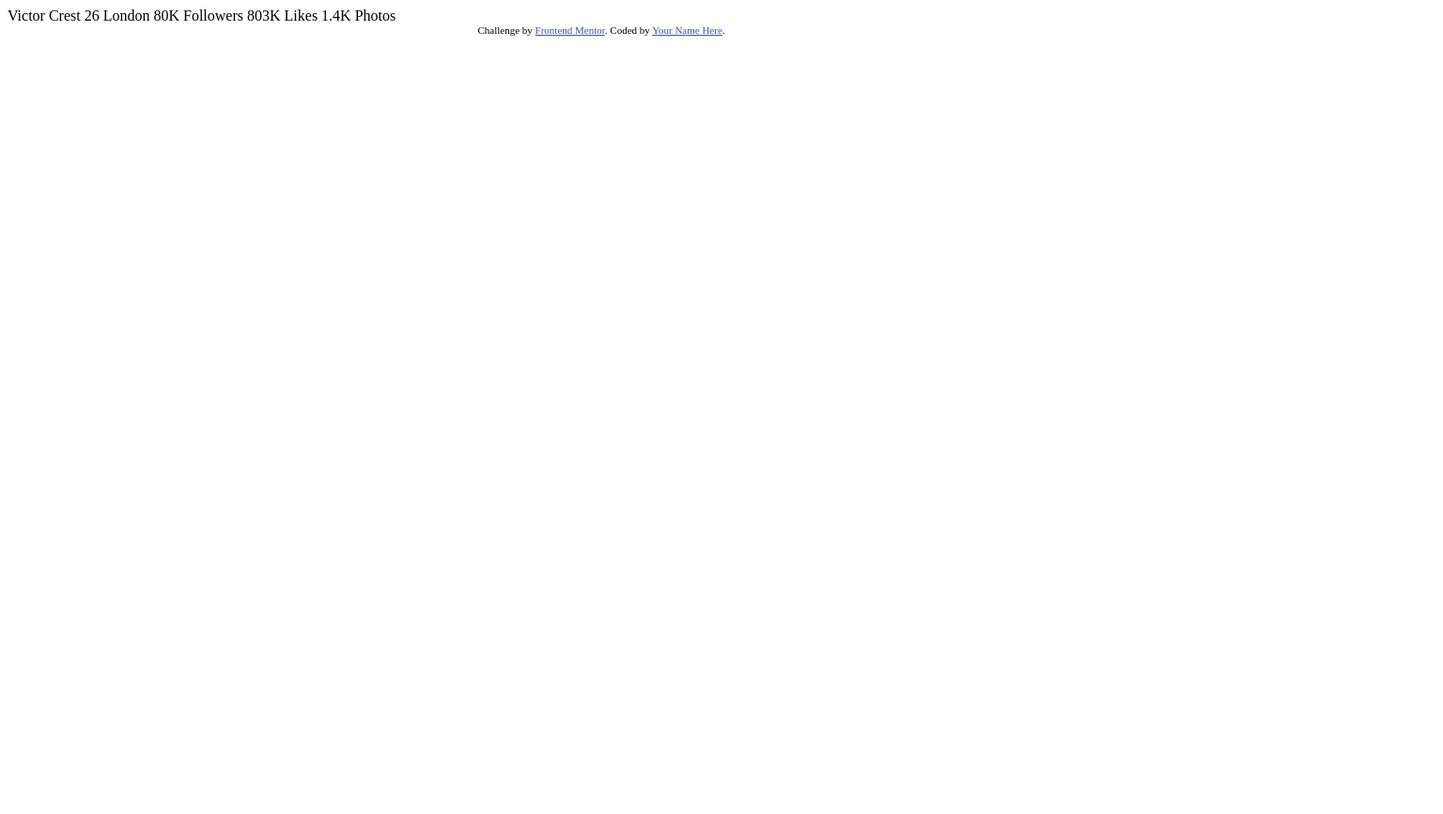
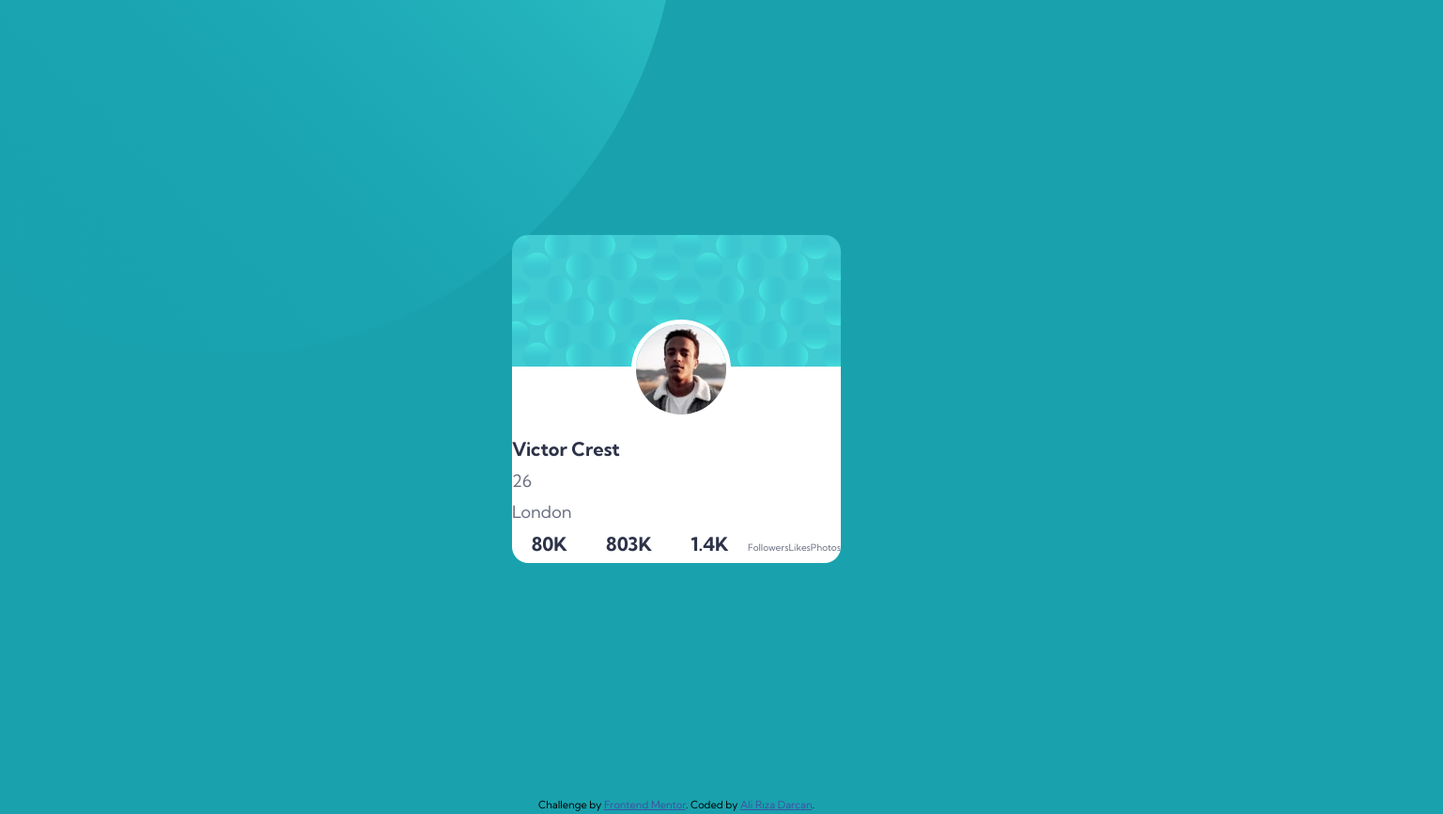
Before and after one commit to alidarcan/profile-card-component-main, a plain HTML site: page index.html in a window 1280 px wide. Shown: the top 866 px of the page at 94% size, 1536 px wide, since content can reach past the window. Before the commit the page ends 800 px from the top, so only its background shows below. Drawn offline with Linux system fonts and the light colour scheme.

Commit message:
html updated css added

```diff
--- /dev/null
+++ b/css/styles.css
@@ -0,0 +1,111 @@
+/***************Main Selectors******************/
+body {
+  width: 1440px;
+  height: 900px;
+  margin: 0;
+  font-family: 'Kumbh Sans', sans-serif;
+  font-size: 10px;
+  background-color: hsl(185, 75%, 39%);
+}
+
+h1 {
+  color: hsl(229, 23%, 23%);
+  display: inline-block;
+  text-align: center;
+  margin: 0 auto;
+
+}
+
+p {
+  color: hsl(227, 10%, 46%);
+}
+
+hr {
+  color: hsl(0, 0%, 59%);
+}
+
+span {
+  font-size: 18px;
+}
+
+/************Class Selectors*********************/
+.background {
+  width: 1440px;
+  height: 900px;
+  background-color: hsl(185, 75%, 39%);
+}
+
+.bg-bot {
+  position: absolute;
+  bottom: -150%;
+  right: -20%;
+  z-index: 0;
+}
+
+.bg-top {
+  position: absolute;
+  top: -75%;
+  left: -20%;
+  z-index: 0;
+}
+
+.card {
+  display: flex;
+  flex-direction: column;
+  flex-wrap: nowrap;
+  justify-content: center;
+  align-items: stretch;
+  align-content: stretch;
+  margin: 250px 545px;
+  border-radius: 5%;
+  overflow: hidden;
+}
+.top-container {
+  z-index: 1;
+  width: 350px;
+  height: 140px;
+  display: block;
+  flex-grow: 0;
+  flex-shrink: 1;
+  flex-basis: auto;
+  align-self: auto;
+  order: 0;
+
+}
+
+.photo-container {
+  z-index: 2;
+  display: inline-block;
+  position: absolute;
+  margin-left: 127px;
+  margin-top: -60px;
+
+}
+.mid-container {
+  z-index: 1;
+  width: 350px;
+  display: block;
+  flex-grow: 0;
+  flex-shrink: 1;
+  flex-basis: auto;
+  align-self: auto;
+  order: 1;
+  background-color: white;
+  padding-top: 75px;
+}
+.bottom-container {
+  z-index: 1;
+  width: 350px;
+  display: flex;
+  flex-grow: 0;
+  flex-shrink: 1;
+  flex-basis: auto;
+  align-self: auto;
+  order: 2;
+  background-color: white;
+}
+
+.profile-pic {
+  border: solid 5px white;
+  border-radius: 50%;
+}
--- a/index.html
+++ b/index.html
@@ -1,35 +1,72 @@
 <!DOCTYPE html>
 <html lang="en">
+
 <head>
   <meta charset="UTF-8">
   <meta name="viewport" content="width=device-width, initial-scale=1.0"> <!-- displays site properly based on user's device -->
+  <link rel="stylesheet" href="css/styles.css">
+  <link rel="icon" type="image/png" sizes="32x32" href="./images/favicon-32x32.png">
+  <link rel="preconnect" href="https://fonts.googleapis.com">
+  <link rel="preconnect" href="https://fonts.gstatic.com" crossorigin>
+  <link href="https://fonts.googleapis.com/css2?family=Kumbh+Sans:wght@400;700&display=swap" rel="stylesheet">
 
-  <link rel="icon" type="image/png" sizes="32x32" href="./images/favicon-32x32.png">
 
   <title>Frontend Mentor | Profile card component</title>
 
   <!-- Feel free to remove these styles or customise in your own stylesheet 👍 -->
   <style>
-    .attribution { font-size: 11px; text-align: center; }
-    .attribution a { color: hsl(228, 45%, 44%); }
+    .attribution {
+      font-size: 11px;
+      text-align: center;
+    }
+
+    .attribution a {
+      color: hsl(228, 45%, 44%);
+    }
   </style>
 </head>
+
 <body>
-  Victor Crest
-  26
-  London
+  <div class="background">
+    <img class="bg-top" src="images\bg-pattern-top.svg" alt="background-top-img">
+    <img class="bg-bot" src="images\bg-pattern-bottom.svg" alt="background-bottom-img">
+    <div class="card">
 
-  80K
-  Followers
 
-  803K
-  Likes
+      <div class="top-container">
+        <img src="images\bg-pattern-card.svg" alt="top-container-img">
+      </div>
+      <div class="photo-container">
+        <img class="profile-pic" src="images\image-victor.jpg" alt="profile-img">
+      </div>
+      <div class="mid-container">
 
-  1.4K
-  Photos
-  <div class="attribution">
-    Challenge by <a href="https://www.frontendmentor.io?ref=challenge" target="_blank">Frontend Mentor</a>.
-    Coded by <a href="#">Your Name Here</a>.
+        <h1>Victor Crest</h1>
+        <p><span class="age">26</span></p>
+        <p><span class="location">London</span></p>
+
+      </div>
+
+      <div class="bottom-container">
+
+        <h1>80K</h1>
+
+
+        <h1>803K</h1>
+
+
+        <h1>1.4K</h1>
+        <p>Followers</p>
+        <p>Likes</p>
+        <p>Photos</p>
+
+      </div>
+    </div>
+    <div class="attribution">
+      Challenge by <a href="https://www.frontendmentor.io?ref=challenge" target="_blank">Frontend Mentor</a>.
+      Coded by <a href="#">Ali Rıza Darcan</a>.
+    </div>
   </div>
 </body>
+
 </html>
```
